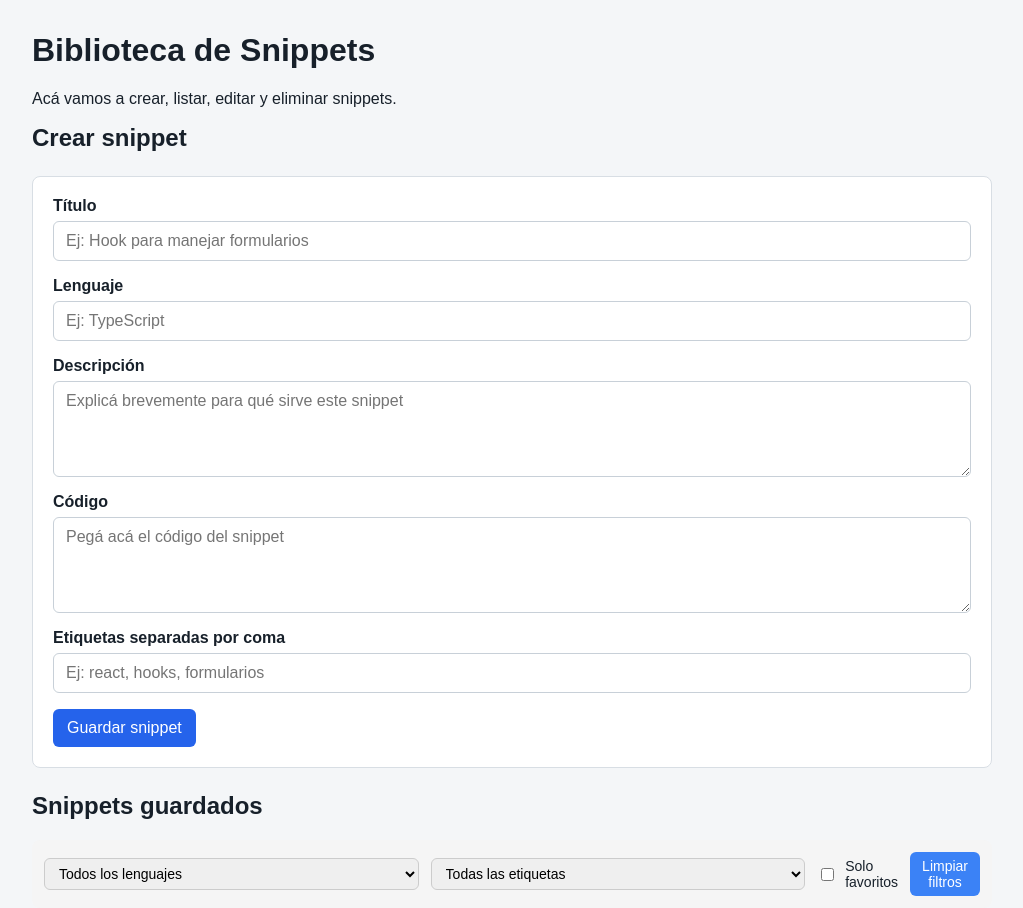
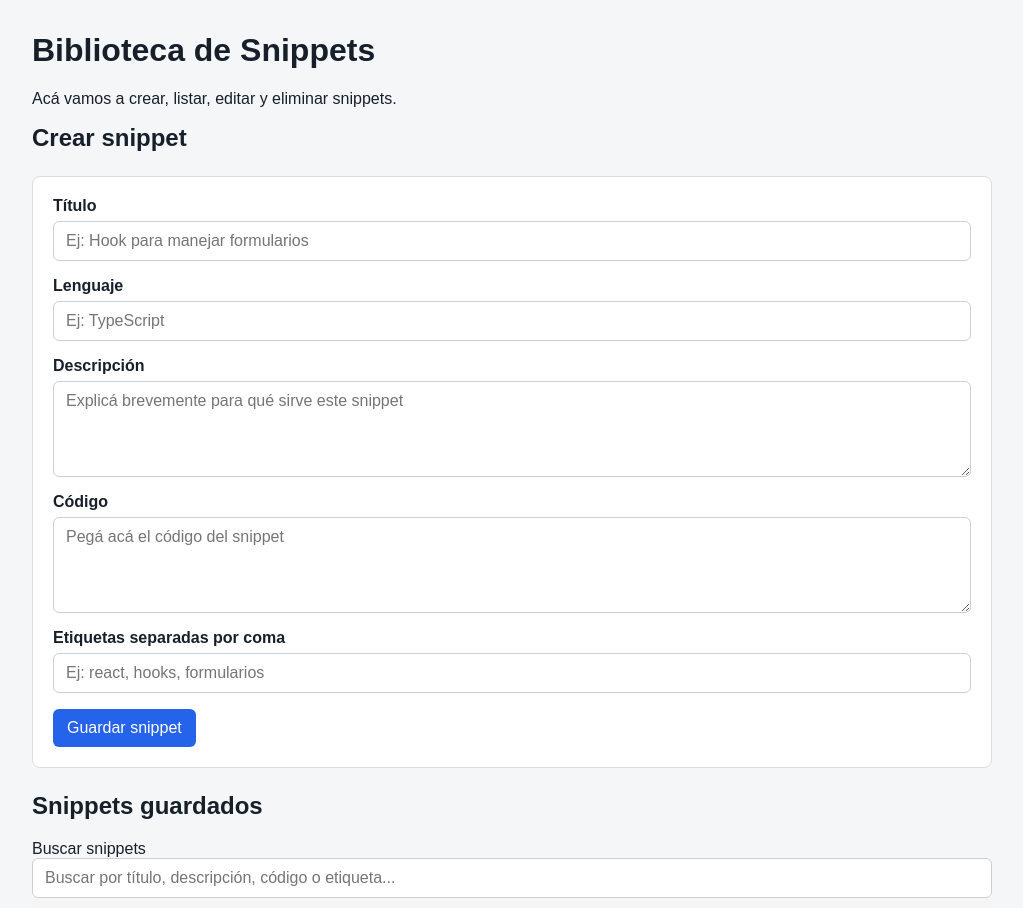
Before and after one commit to julietaR29/snippets-library, a React (Vite) app: page / in a window 1280 px wide. Shown: the top 908 px of the page, without its empty margins (128-1151 px from the left). Built offline with nearby package versions, Linux system fonts and the light colour scheme.

Commit message:
feat: import SearchBar and destructure setQuery from useFilteredSnippets

```diff
--- a/src/features/snippets/components/SnippetList.tsx
+++ b/src/features/snippets/components/SnippetList.tsx
@@ -5,6 +5,7 @@ import { copyToClipboard } from "../utils";
 import { useFilteredSnippets } from "../hooks/useFilteredSnippets";
 import { SnippetFilters } from "./SnippetFilters";
 import { SnippetForm } from "./SnippetForm";
+import { SearchBar } from "./SearchBar";
 
 export function SnippetList() {
   const deleteSnippet = useSnippetsStore((state) => state.deleteSnippet);
@@ -23,6 +24,7 @@ export function SnippetList() {
     setLanguage,
     setTag,
     toggleOnlyFavorites,
+    setQuery,
     resetFilters,
   } = useFilteredSnippets();
 
@@ -59,6 +61,8 @@ export function SnippetList() {
   return (
     <section className="snippets-section">
       <h2>Snippets guardados</h2>
+
+      <SearchBar query={filters.query} onQueryChange={setQuery} />
 
       <SnippetFilters
         filters={filters}
```
